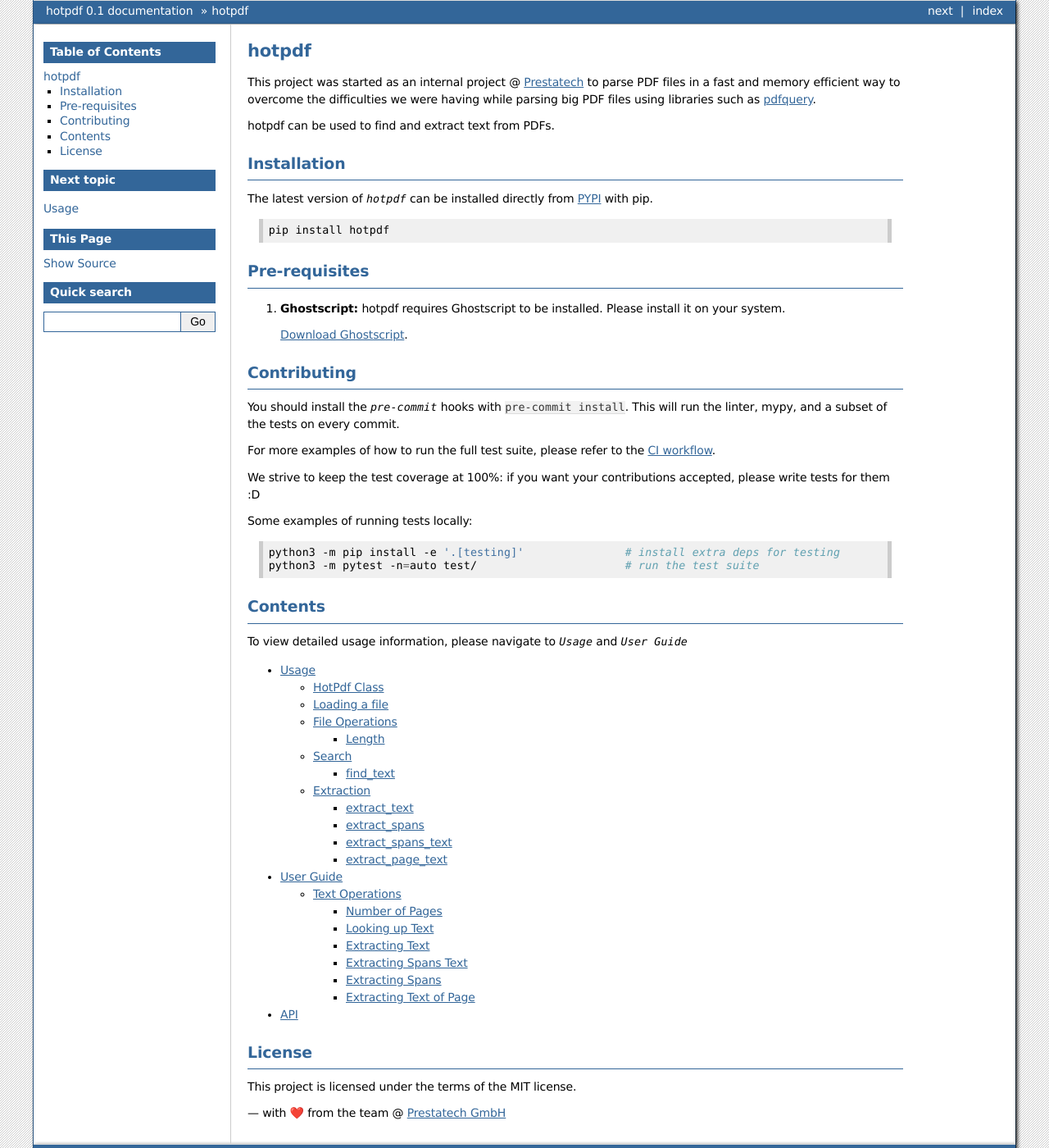
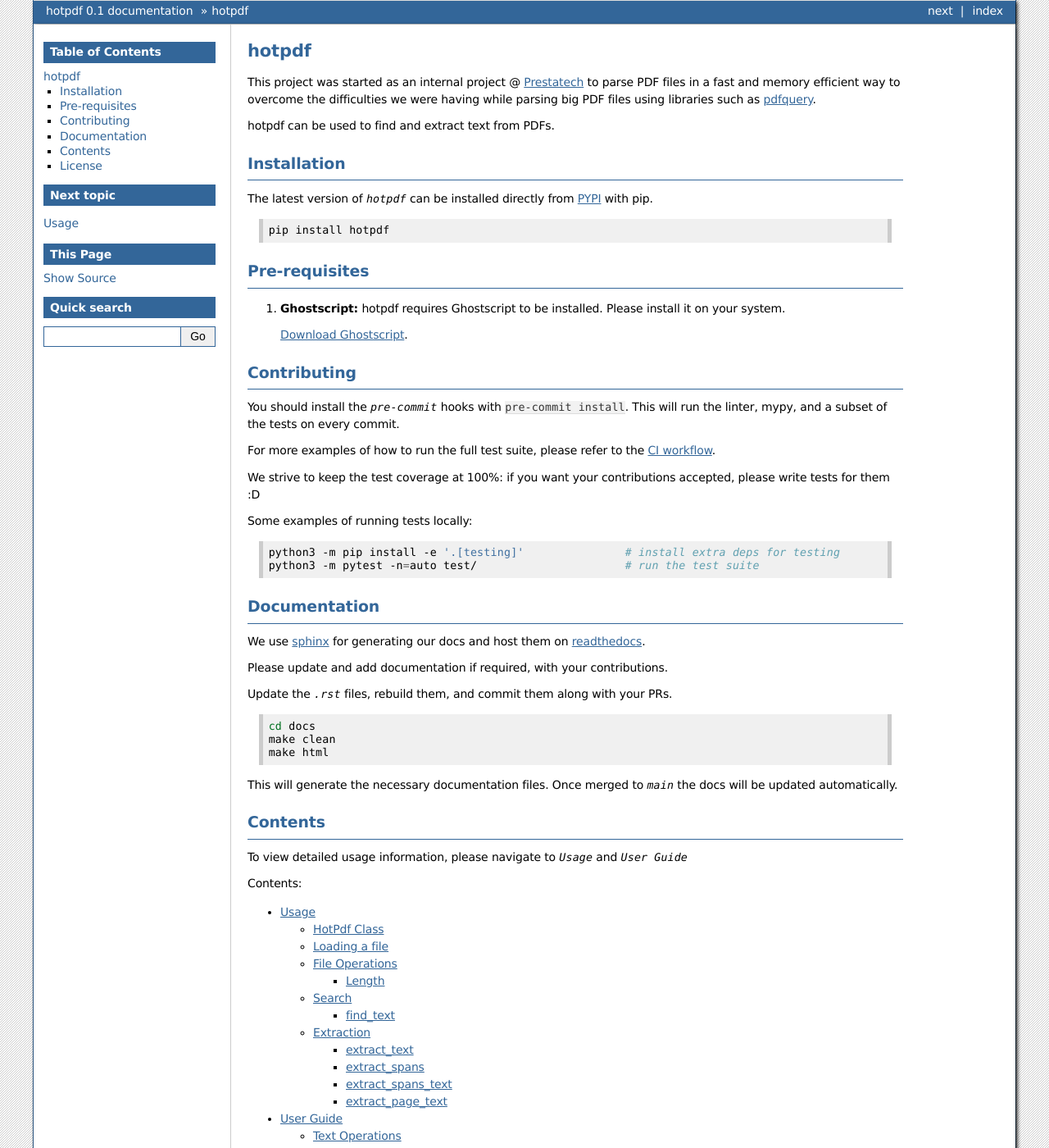
Before and after one commit to weareprestatech/hotpdf, a Sphinx documentation site: the page built from docs/source/index.rst, in a window 1280 px wide and 1400 px high. Shown: the whole window at 82% size. Built offline with Sphinx 7.4.7, drawn with Linux system fonts in a browser that asks for light colours.

Commit message:
docs: Update docs for new version

```diff
--- a/docs/source/conf.py
+++ b/docs/source/conf.py
@@ -43,4 +43,3 @@
 # https://www.sphinx-doc.org/en/master/usage/configuration.html#options-for-html-output
 
 html_theme = "bizstyle"
-html_static_path = ["_static"]
--- a/docs/source/index.rst
+++ b/docs/source/index.rst
@@ -46,6 +42,25 @@
    python3 -m pip install -e '.[testing]'               # install extra deps for testing
    python3 -m pytest -n=auto test/                      # run the test suite
 
+
+Documentation
+--------------
+
+We use `sphinx <https://www.sphinx-doc.org/en/master/>`_ for generating our docs and host them on `readthedocs <https://readthedocs.org/>`_.
+
+Please update and add documentation if required, with your contributions.
+
+Update the `.rst` files, rebuild them, and commit them along with your PRs.
+
+.. code-block:: bash
+
+    cd docs
+    make clean
+    make html
+
+This will generate the necessary documentation files. Once merged to `main` the docs will be updated automatically.
+
+
 Contents
 --------------
 
@@ -53,6 +68,8 @@
 
 
 .. toctree::
+   :maxdepth: 3
+   :caption: Contents:
 
    usage
    guide
```
Also changed, not shown: other parts of docs/source/index.rst (+2 -6 lines), README.md (+17 -0 lines), docs/source/guide.rst (+16 -11 lines), docs/source/usage.rst (+8 -7 lines).
